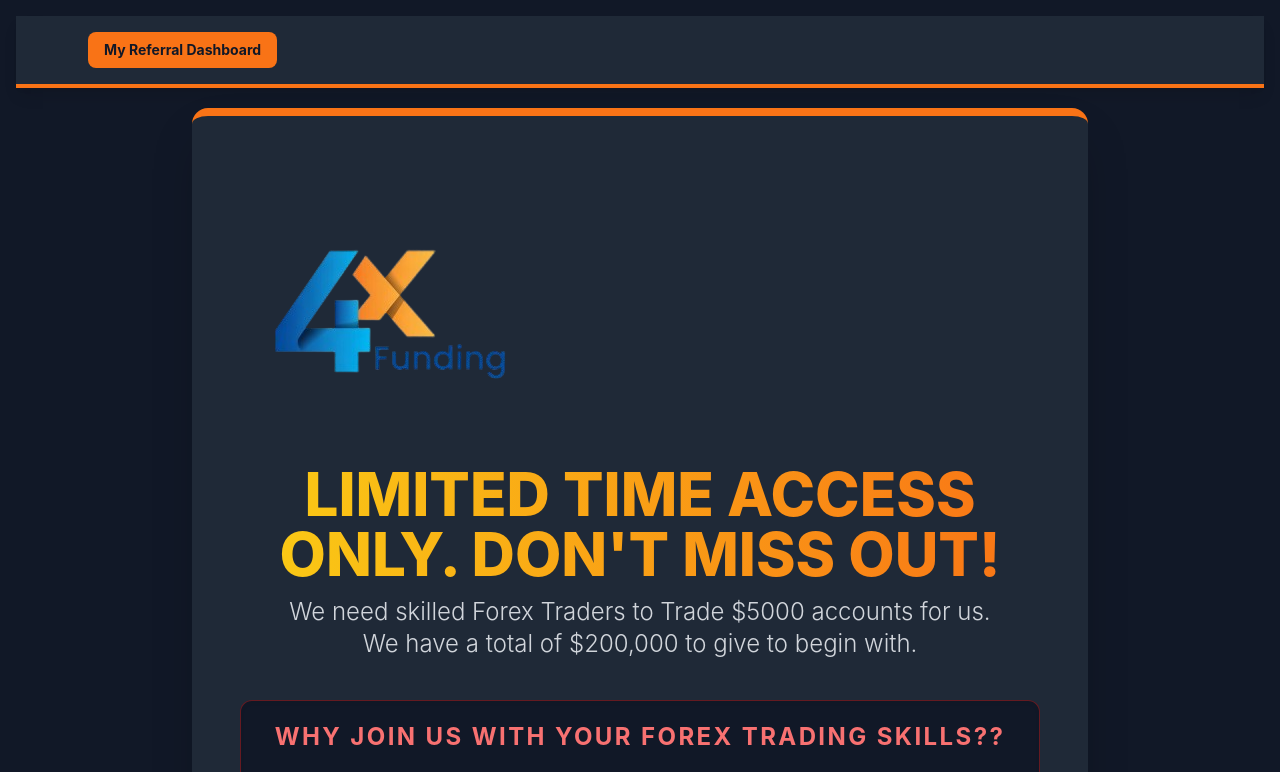
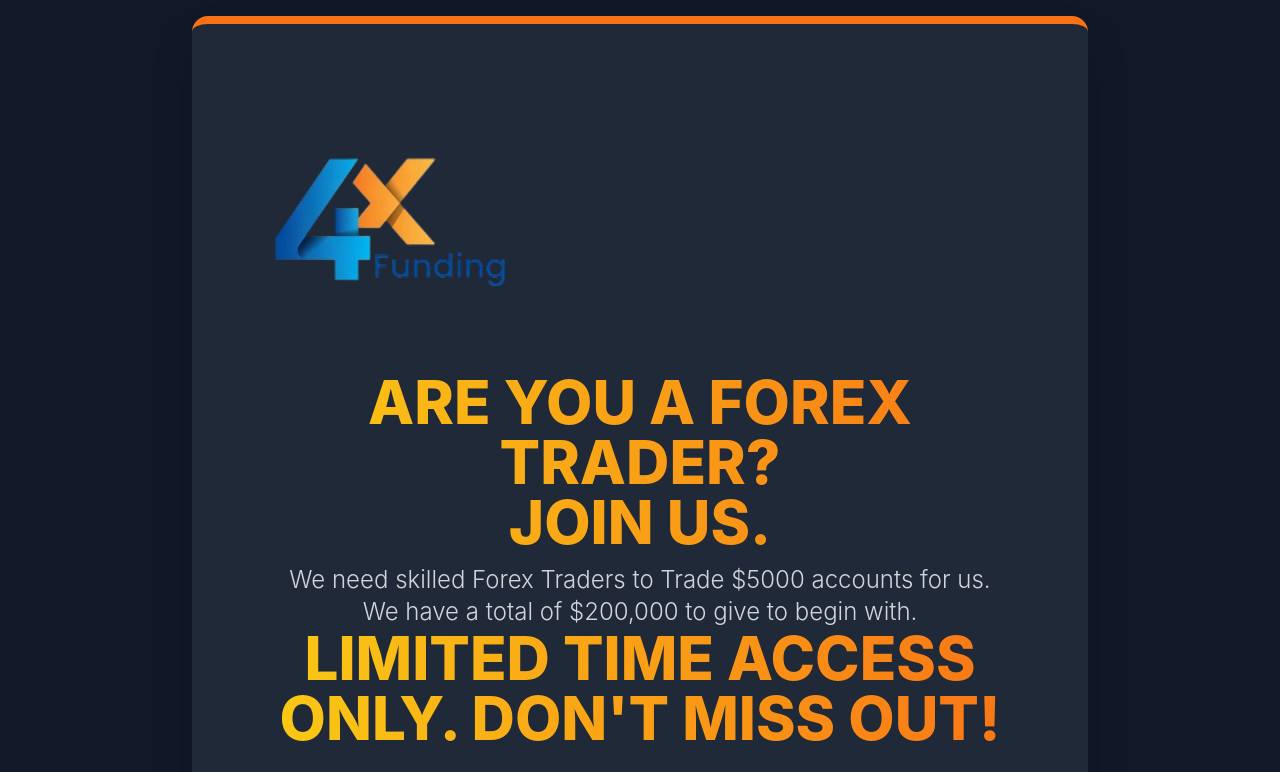
Before and after one commit to scottShams/funding4x, a PHP site: page / in a window 1280 px wide. Shown: the top 772 px of the page. Run offline with PHP 8.4, Linux system fonts and the light colour scheme; some libraries are stand-ins or nearby versions.

Commit message:
restructure main content layout and remove navigation bar

```diff
--- a/index.php
+++ b/index.php
@@ -79,41 +79,7 @@ $recaptchaSiteKey = EnvLoader::get('RECAPTCHA_SITE_KEY', 'your_recaptcha_site_ke
 </head>
 <body class="bg-gray-900 text-white min-h-screen p-4 font-sans">
 
-    <!-- Navigation Bar -->
-    <nav class="bg-gray-800 mb-5 shadow-lg border-b-4 border-primary-accent">
-        <div class="max-w-7xl mx-auto px-4 sm:px-6 lg:px-8">
-            <div class="flex justify-between items-center py-4">
-                <!-- Logo Section
-                <div class="flex items-center">
-                    <img src="assets/logo.png" alt="Funding4X Logo" class="h-10 w-10 mr-3 rounded-lg">
-                    <span class="text-xl font-bold text-primary-accent">Funding4X</span>
-                </div>
-               -->
-                <!-- Navigation Links -->
-                <div class="hidden md:block">
-                    <div class="ml-10 flex items-baseline space-x-4">
-                        <a href="referral_dashboard.php" class="bg-primary-accent hover:bg-yellow-600 text-gray-900 font-bold px-4 py-2 rounded-lg text-sm transition duration-300">My Referral Dashboard</a>
-                    </div>
-                </div>
 
-                <!-- Mobile menu button -->
-                <div class="md:hidden">
-                    <button type="button" class="text-gray-300 hover:text-white focus:outline-none focus:text-white" onclick="toggleMobileMenu()">
-                        <svg class="h-6 w-6" fill="none" viewBox="0 0 24 24" stroke="currentColor">
-                            <path stroke-linecap="round" stroke-linejoin="round" stroke-width="2" d="M4 6h16M4 12h16M4 18h16"></path>
-                        </svg>
-                    </button>
-                </div>
-            </div>
-
-            <!-- Mobile menu -->
-            <div class="md:hidden hidden" id="mobile-menu">
-                <div class="px-2 pt-2 pb-3 space-y-1 sm:px-3">
-                    <a href="referral_dashboard.php" class="text-primary-accent hover:text-yellow-400 block px-3 py-2 rounded-md text-base font-medium">My Referral Dashboard</a>
-                </div>
-            </div>
-        </div>
-    </nav>
 
     <!-- Main Content Centered -->
     <div class="flex items-center justify-center min-h-[calc(100vh-80px)]">
@@ -123,14 +89,18 @@ $recaptchaSiteKey = EnvLoader::get('RECAPTCHA_SITE_KEY', 'your_recaptcha_site_ke
 
 
 
+             <h1 class="text-4xl md:text-6xl font-extrabold mb-3 leading-tight text-transparent bg-clip-text bg-gradient-to-r from-yellow-400 to-primary-accent">
+                <img src="assets/logo.png" alt="Funding4X Logo" >
+                   ARE YOU A FOREX TRADER?<br />JOIN US.
+                </h1>
 
-                <h1 class="text-4xl md:text-6xl font-extrabold mb-3 leading-tight text-transparent bg-clip-text bg-gradient-to-r from-yellow-400 to-primary-accent">
-                <img src="assets/logo.png" alt="Funding4X Logo" >
-                    LIMITED TIME ACCESS ONLY. DON'T MISS OUT!
-                </h1>
                 <p class="text-xl md:text-2xl text-gray-300 font-light">
                     We need skilled Forex Traders to Trade $5000 accounts for us. <br />We have a total of $200,000 to give to begin with.
                 </p>
+                <h1 class="text-4xl md:text-6xl font-extrabold mb-3 leading-tight text-transparent bg-clip-text bg-gradient-to-r from-yellow-400 to-primary-accent">
+
+                    LIMITED TIME ACCESS ONLY. DON'T MISS OUT!
+                </h1>
             </header>
 
             <!-- NEW: Why Join Today Section (FOMO Points) -->
```
